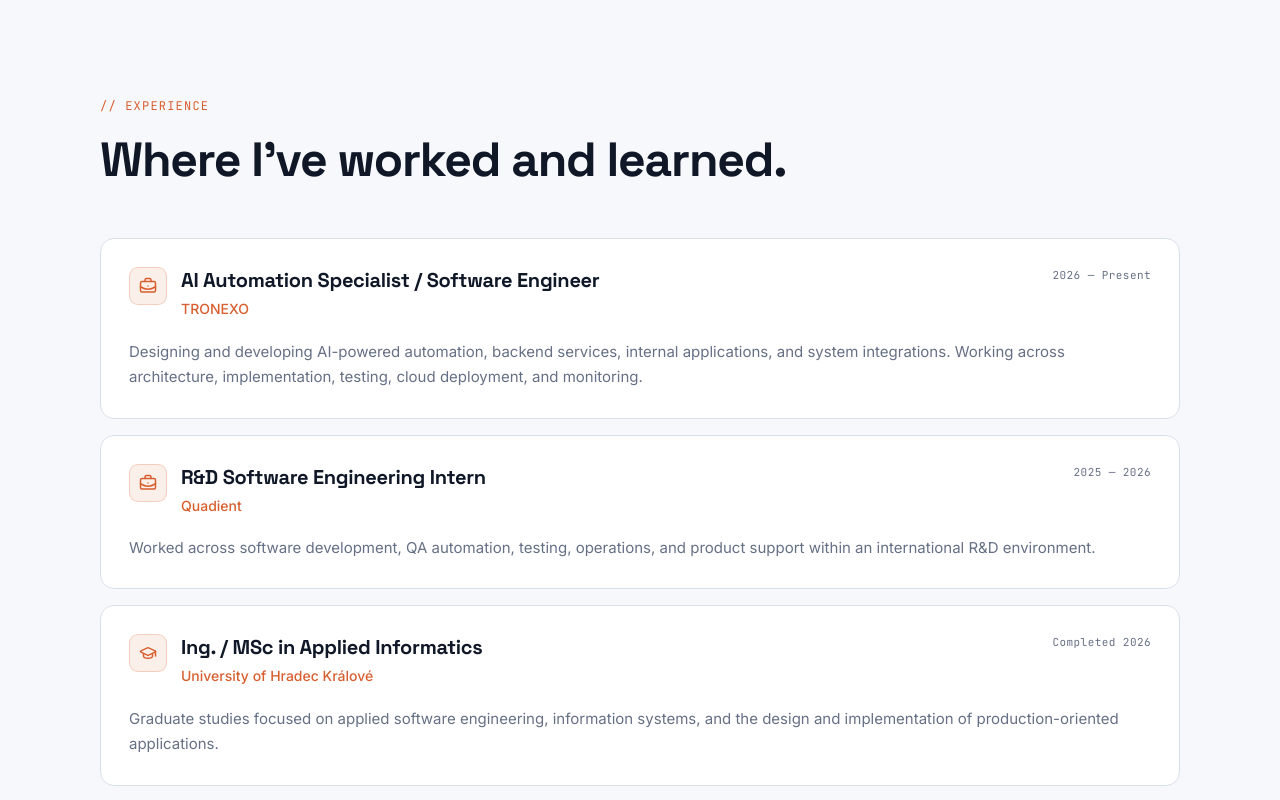
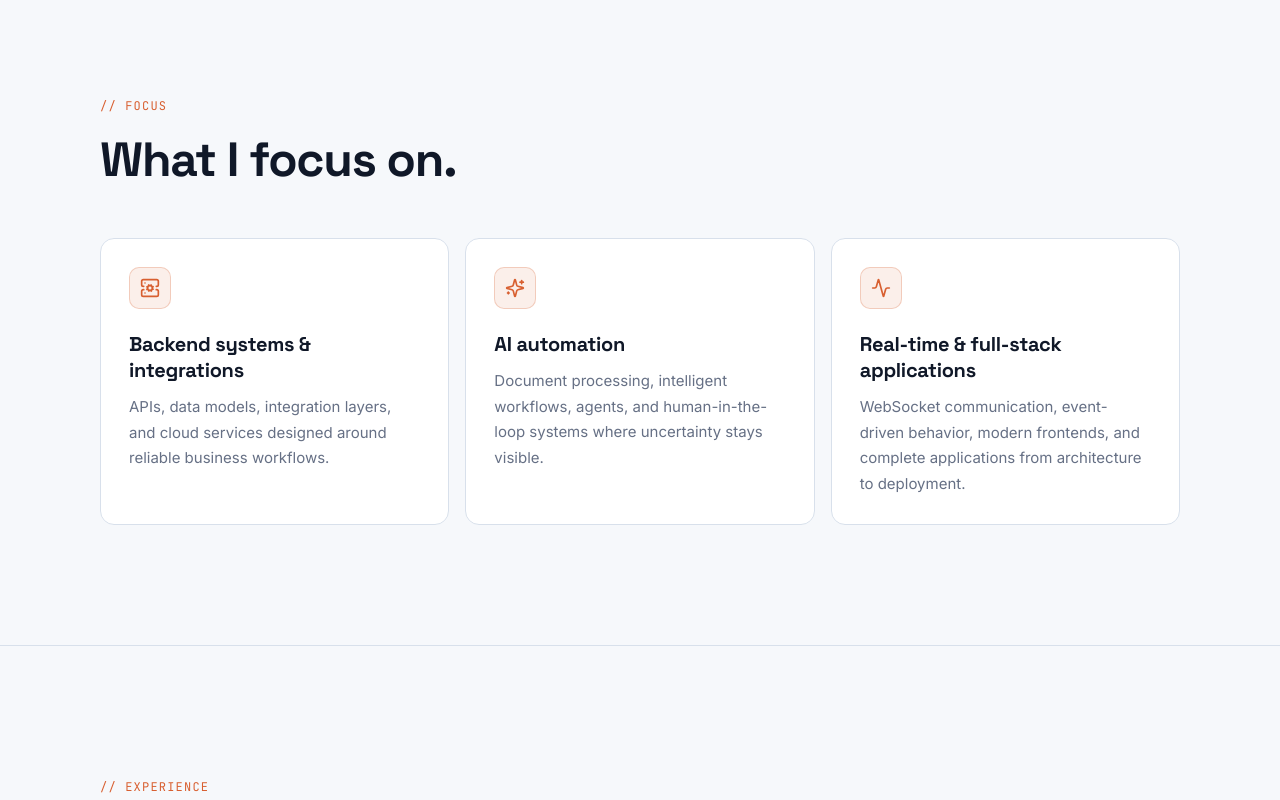
Before and after one commit to Sipisak/mark-portfolio, a React (Vite) app: page / in a window 1280 px wide. Shown: the part 1680-2480 px from the top of the page. Built offline with nearby package versions, Linux system fonts and the light colour scheme.

Commit message:
feat: add focus section and project case study routing

```diff
--- a/src/App.tsx
+++ b/src/App.tsx
@@ -1,16 +1,26 @@
 import { T } from "./theme";
+import { isProjectSlug } from "./caseStudies";
 import { GridDots } from "./components/GridDots";
 import { Nav } from "./components/Nav";
 import { ResponsiveStyles } from "./components/ResponsiveStyles";
 import { Hero } from "./sections/Hero";
 import { About } from "./sections/About";
+import { Focus } from "./sections/Focus";
 import { Experience } from "./sections/Experience";
 import { Stack } from "./sections/Stack";
 import { Projects } from "./sections/Projects";
 import { Contact } from "./sections/Contact";
 import { Footer } from "./sections/Footer";
+import { ProjectCaseStudy } from "./pages/ProjectCaseStudy";
+
+function resolveProjectSlug() {
+  const match = window.location.pathname.match(/^\/projects\/([^/]+)\/?$/);
+  return match && isProjectSlug(match[1]) ? match[1] : null;
+}
 
 export default function Portfolio() {
+  const projectSlug = resolveProjectSlug();
+
   return (
     <div
       style={{
@@ -26,12 +36,21 @@ export default function Portfolio() {
       <ResponsiveStyles />
       <GridDots />
       <Nav />
+
+      {projectSlug ? (
+        <ProjectCaseStudy slug={projectSlug} />
+      ) : (
+        <>
           <Hero />
           <About />
+          <Focus />
           <Experience />
           <Stack />
           <Projects />
           <Contact />
+        </>
+      )}
+
       <Footer />
     </div>
   );
```
Lines whose indentation alone changed are shown as unchanged.
